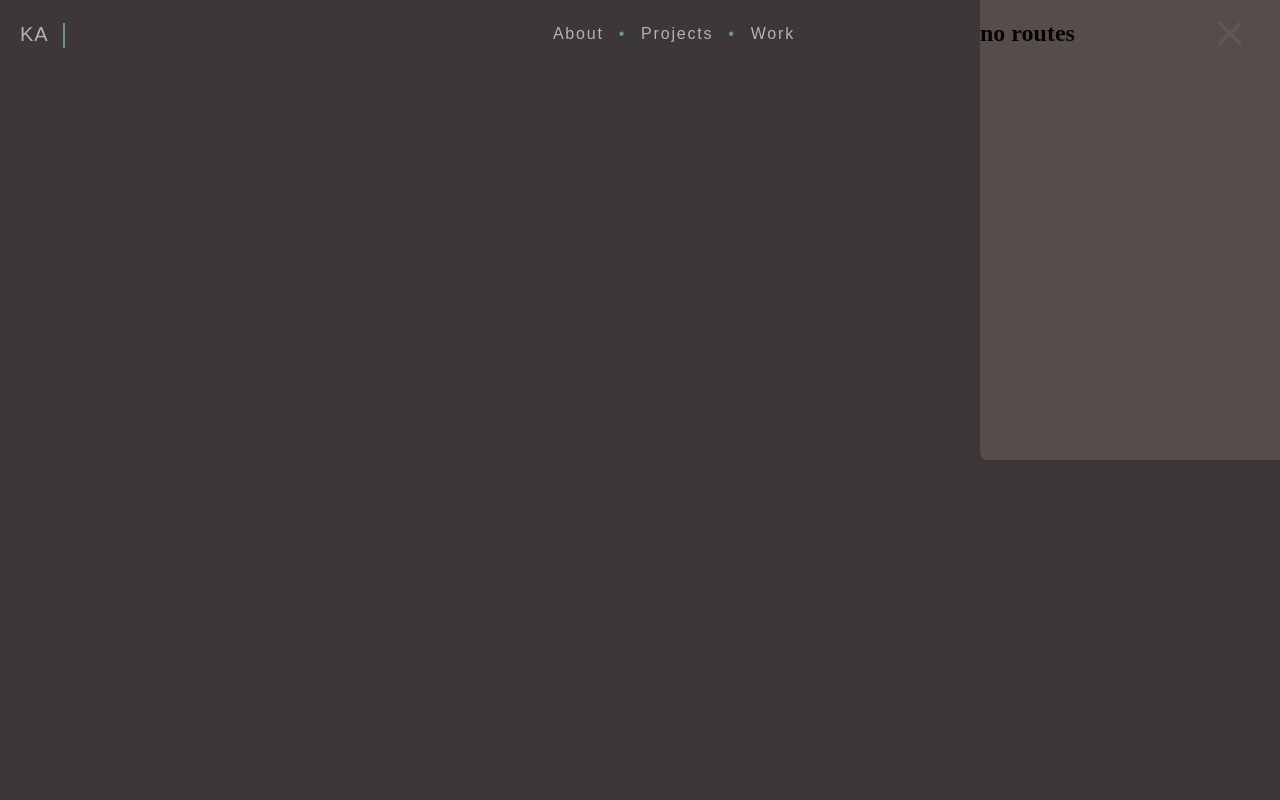
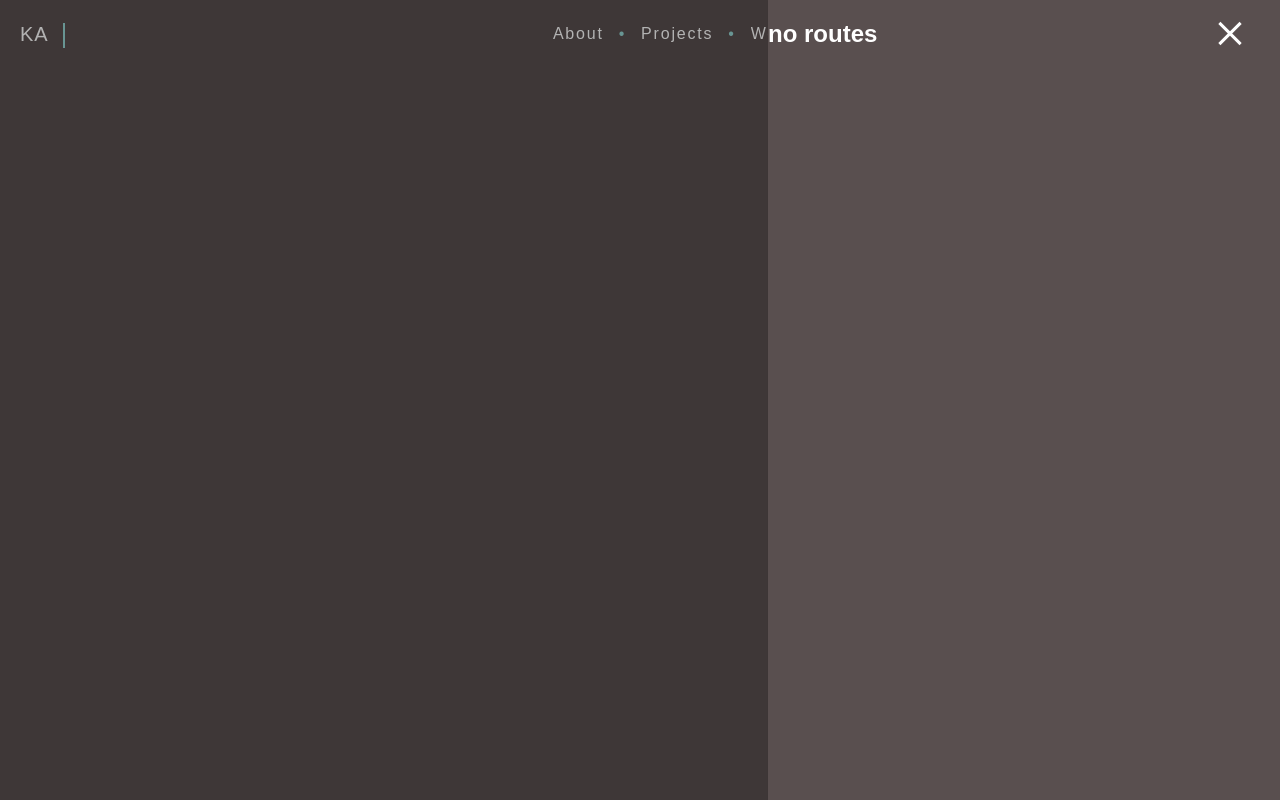
Before and after one commit to armoredelephant/keith_alleman_dot_com, a React app: page / in a window 1280 px wide. Both pictures are taken after a click on the link 1232 px from the left and 35 px from the top of the page. Built offline with nearby package versions, Linux system fonts and the light colour scheme; the HTML template or start-up script is replaced by a standard one; what react-animations would draw is missing.

Commit message:
Sandwich/modal is now working how we want it. Will try to figure out how to incorporate it through a Styled Component instead, as it uses a class that changes for a transition depending on state. Am also going to incorporate hooks instead of classes.

```diff
--- a/src/components/Shared/Header.jsx
+++ b/src/components/Shared/Header.jsx
@@ -4,7 +4,8 @@
 import FadeInLargeLogo from '../Header-Styled/FadeInLargeLogo';
 import FadeInNavList from '../Header-Styled/FadeInNavList';
 import HeaderListItem from '../HomePage/HeaderChildren/HeaderListItem';
-import ModalWrapper from '../Shared/ModalWrapperRemade';
+// import ModalWrapper from '../Shared/ModalWrapperRemade';
+import ModalWrapper from '../Shared/ModalWrapper';
 
 class Header extends React.Component {
     constructor(props) {
@@ -49,11 +50,11 @@
 
     render() {
         return (
-            <React.Fragment>
             <nav className={this.state.scroll > this.state.top ? 'fixed-nav' : ''}>
+                <div id='nav-wrap' className={this.state.activeModal ? 'active' : ''}>
                     {/** left-side logos */}
                     <div className="left-header-wrapper">
-                    <FadeInSmallLogo to='/'>KA</FadeInSmallLogo>
+                        <FadeInSmallLogo className='test-class'to='/'>KA</FadeInSmallLogo>
                         <FadeInLargeLogo to='/'>Keith Alleman</FadeInLargeLogo>
                     </div>
                     {/** middle nav */}
@@ -70,13 +71,11 @@
                         <div className="bar-two"></div>
                         <div id="bar-three" className="bar-three"></div>
                     </a>
+                    <ModalWrapper
+                        handleModal={this.handleAnimation}
+                        activeModal={this.state.activeModal} />
+                </div>
             </nav>
-            {this.state.activeModal ?
-                <ModalWrapper handleModal={this.handleAnimation}
-                    hideModal={this.hideModal} />
-            : ''
-            }
-            </React.Fragment>
         )
     }
 }
--- a/src/components/Shared/ModalWrapper.jsx
+++ b/src/components/Shared/ModalWrapper.jsx
@@ -2,36 +2,27 @@
 
 const ModalWrapper = ( props ) => {
     const handleBackgroundClick = e  => {
-        if (e.target === e.currentTarget) props.hideModal();
+        if (e.target === e.currentTarget) props.handleModal();
     };
 
-    const modalLayout = props.needsLayout
-    //  IF it needs the full layour with header and close button
-    // State will need to manage if modal needs to be hidden and pass down props.
-    // May not need a modal conductor for the single page.
-    // Edit to show what we need in the sandwich menu. Will not need full layout.
-        ? (
-            <div className="modal-wrapper">
-                <header>
-                        <h2>{props.title}</h2>
-                        <button onClick={props.hideModal}><i className="far fa-window-close"></i></button>
-                </header>
-                {props.children}
-                <footer>
-                    <h4>{props.footer}</h4>
-                </footer>
-            </div>
-        )
-        : ( // If it only needs the backdrop
-            <React.Fragment>
-                {props.children};
-            </React.Fragment>
-        );
+    const modal = props.hasRoutes ?
+    (
+        <div className="modal-wrapper">
+            <h2>has routes</h2>
+        </div>
+    )
+    :   <div className="modal-wrapper">
+            <h2>no routes</h2>
+        </div>
 
     return (
-        <div className="backdrop" onClick={handleBackgroundClick}>
-            {modalLayout}
-        </div>
+        <React.Fragment>
+            <div className='backdrop'
+                onClick={e => handleBackgroundClick(e)}>
+            </div>
+            {modal}
+        </React.Fragment>
+
     );
 }
 
--- a/src/sass/header.scss
+++ b/src/sass/header.scss
@@ -24,16 +24,12 @@
     color: #FFF;
     width: 100%;
     height: 70px;
-    display: flex;
-    flex-flow: row;
-    justify-content: space-between;
+    display: block;
     background-color: #594F4F;
     font-family: "Arial";
     top: 0;
-    z-index: 2;
     position: fixed;
 }
-
 
 .fixed-nav {
     position: fixed;
@@ -149,6 +145,7 @@
 
 .nav-bar-animation {
     // visibility: hidden;
+    background: none;
     display: block;
     transition: 275ms all ease;
     -webkit-transition: 275ms all ease;
@@ -164,6 +161,7 @@
     right: 15px;
     background: #594F4F;
     border: none;
+    z-index: 2;
 
     div {
         font-family: 'Montserrat', sans-serif;
@@ -204,8 +202,9 @@
     position: fixed;
     top: 15px;
     right: 15px;
-    background: #594F4F;
+    background: none;
     border: none;
+    z-index: 2;
 
     div {
         font-family: 'Montserrat', sans-serif;
@@ -220,12 +219,14 @@
         position: relative;
         transition: 0.4s all ease;
         -webkit-transition: 0.4s all ease;
+        z-index: 10000 !important;
     }
 
     .bar-one {
         transform: translate(0, 7px) rotate(135deg);
         -webkit-transform: translate(0, 7px) rotate(135deg);
         width: 30px;
+        z-index: 2;
 
     }
 
--- a/src/sass/modals.scss
+++ b/src/sass/modals.scss
@@ -1,56 +1,98 @@
-$duration: .4s;
-$distance: 8px;
-$easeOutBack: cubic-bezier(0.175, 0.885, 0.320, 1.275);
-
 
 /**********************************************************
-    MODAL WRAPPER
+    MODAL OVERLAY & ANIMATION
 ***********************************************************/
 
-.backdrop {
+#nav-wrap {
+    color: #FFF;
+    width: 100%;
+    height: 70px;
     display: flex;
-    justify-content: center;
+    flex-flow: row;
+    justify-content: space-between;
+    background-color: #594F4F;
+    font-family: "Arial";
+    top: 0;
     position: fixed;
-    width: 100%;
-    height: 100vh;
-    background: rgba(0, 0, 0, 0.3);
-    z-index: 200;
-    top: 0;
-    left: 0;
 
-    header {
-        height: 55px;
-        border-bottom: 1px solid color(nav-border);
-        margin-bottom: 30px;
-        background: color(primary-blue);
-        display: flex;
-        flex-flow: row;
-        justify-content: space-between;
-
-
-        h2 {
-            margin: 0;
-            letter-spacing: 1px;
-            text-align: center;
-            background: color(primary-blue);
-            color: white;
-            font-size: 18px;
-            padding: 15px 0;
-            margin-left: 29%;
+    &.active {
+        .backdrop {
+            width: 100%;
+            visibility: visible;
+            opacity: 1;
+            transition-property: all;
+            transition-duration: 2s;
+            transition-timing-function: cubic-bezier(0.19, 1, 0.22, 1);
+            transition-delay: 0.5s;
         }
 
-        button {
-            border: none;
-            color: color(primary-yellow);
-            background: color(primary-blue);
-            outline: none;
-            cursor: pointer;
-            font-size: 20px;
-            margin-right: 10px;
+        .modal-wrapper {
+            opacity: 1;
+            visibility: visible;
+            right: 0;
+            z-index: 1;
+            box-shadow: 0 1px 1px 0 rgba(0, 0, 0, .1);
+            transition-delay: .7s;
+        }
+    }
+
+    .backdrop {
+        position: fixed;
+        top: 0;
+        right: 0;
+        height: 100%;
+        background: rgba(0, 0, 0, 0.3);
+        width: 0;
+        opacity: 0;
+        visibility: hidden;
+        transition-property: all;
+        transition-duration: 1s;
+        transition-timing-function: cubic-bezier(0.19, 1, 0.22, 1);
+        transition-delay: 0.5s;
+    }
+}
+
+.modal-wrapper {
+    position: fixed;
+    background: #594F4F;
+    color: #FFF;
+    top: 0;
+    left: auto;
+    right: calc(-40% - 15px);
+    width: 40%;
+    height: 100%;
+    opacity: 0;
+    visibility: hidden;
+    transition-property: all;
+    transition-duration: 1.5s;
+    transition-timing-function: cubic-bezier(0.19, 1, 0.22, 1);
+    transition-delay: 0.5s;
+    overflow: hidden;
+    display: flex;
+    display: -webkit-flex;
+    flex-direction: row;
+    align-content: stretch;
+}
+
+@media (max-width: 1199px) {
+    .modal-wrapper {
+        width: 50%;
+    }
+}
+
+@media (max-width: 600px) {
+    .modal-wrapper {
+        width: 100%;
+    }
+}
+
+@media (max-width: 460px) {
+    #nav-wrap {
+        &.active {
+            transition-delay: 0.4s;
         }
     }
 }
-
 /**********************************************************
     IMAGE LOADER
 ***********************************************************/
@@ -59,91 +101,3 @@
     margin: auto auto;
     text-align: center;
 }
-
-/**********************************************************
-    OutageLinks
-***********************************************************/
-
-@keyframes modal__fade {
-    from { width: 0; }
-    to { width: 300px; }
-}
-
-.modal-wrapper {
-    position: absolute;
-    right: 0;
-    top: 0;
-    height: 460px;
-    width: 300px;
-    background: #594F4F;
-    opacity: .9;
-    display: flex;
-    border-bottom-left-radius: 2%;
-    flex-flow: column;
-    justify-content: space-between;
-    animation: 1s ease-in modal__fade;
-
-    footer {
-        background-color: color(primary-blue);
-    }
-
-    ul {
-        padding: 0;
-        display: flex;
-        flex-flow: column;
-        justify-content: center;
-    }
-
-    li {
-        align-self: center;
-        margin-bottom: 20px;
-        display: inline-block;
-    }
-
-    a {
-        cursor: pointer;
-        display: block;
-        margin-left: 2px;
-        padding-left: 3px;
-        text-decoration: none;
-        line-height: 2em;
-        position: relative;
-        letter-spacing: .7px;
-        color: color(primary-blue);
-        padding-bottom: 1px;
-
-        &:before,
-        &:after {
-            content: '';
-            position: absolute;
-            bottom: 2px;
-            left: 0; right: 0;
-            height: 1px;
-            background-color: color(primary-yellow);
-        }
-        &:before {
-            opacity: 0;
-            transform: translateY(- $distance);
-            transition: transform 0s $easeOutBack, opacity 0s;
-        }
-        &:after {
-            opacity: 0;
-            transform: translateY($distance/2);
-            transition: transform $duration $easeOutBack, opacity $duration;
-        }
-        &:hover,
-        &:focus {
-            &:before,
-            &:after {
-                opacity: 1;
-                transform: translateY(0);
-            }
-            &:before {
-                transition: transform $duration $easeOutBack, opacity $duration;
-            }
-            &:after {
-                transition: transform 0s $duration $easeOutBack, opacity 0s $duration;
-            }
-        }
-    }
-}
```
Lines whose indentation alone changed are shown as unchanged.
